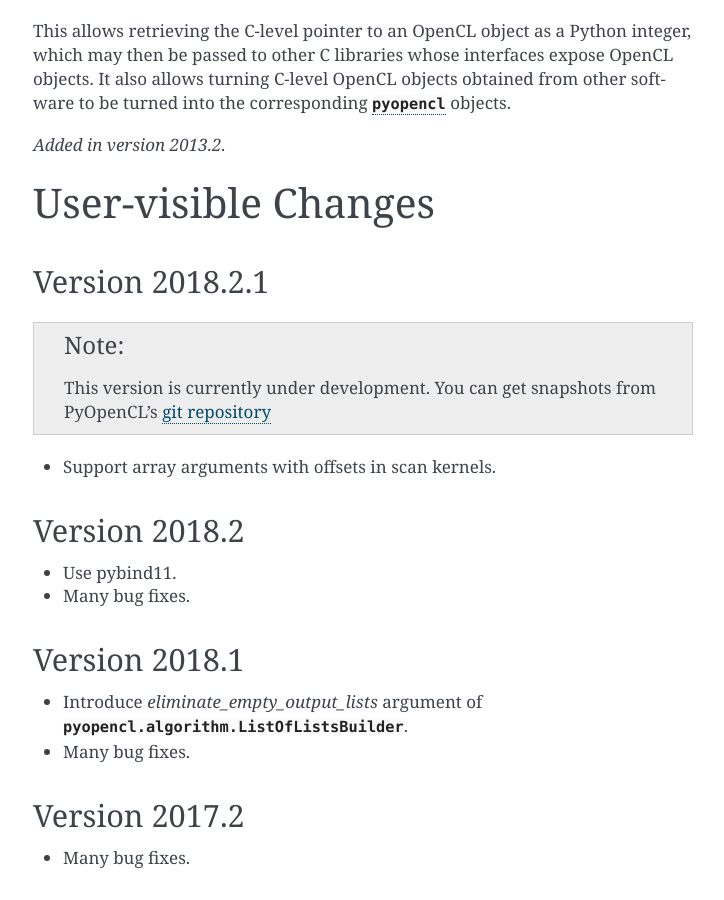
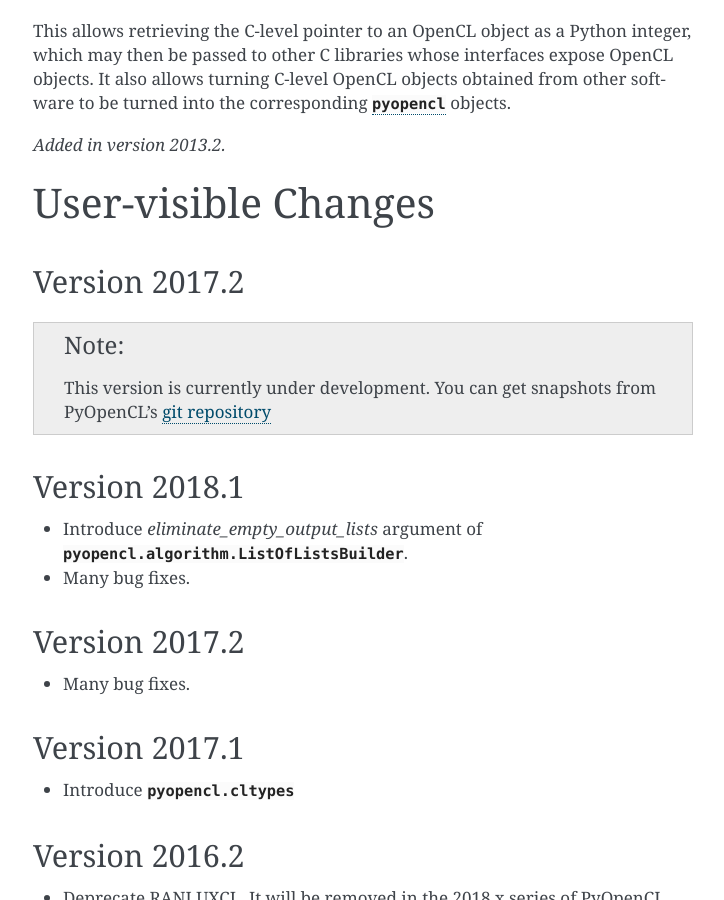
Before and after one commit to inducer/pyopencl, a Sphinx documentation site: the page built from doc/misc.rst, in a window 1280 px wide and 900 px high, scrolled down 4439 px. Shown: the whole window, without its empty margins (387-1111 px from the left). Built offline with Sphinx 7.4.7, drawn with Linux system fonts in a browser that asks for light colours; some of the changed text lies outside the part shown.

Commit message:
Revert "Update history"
This reverts commit ea24cc5191a03818bb3e5457e0dcfe89c01a51a2.

```diff
--- a/doc/misc.rst
+++ b/doc/misc.rst
@@ -209,21 +209,13 @@ other software to be turned into the corresponding :mod:`pyopencl` objects.
 User-visible Changes
 ====================
 
-Version 2018.2.1
-----------------
+Version 2017.2
+--------------
 
 .. note::
 
     This version is currently under development. You can get snapshots from
     PyOpenCL's `git repository <https://github.com/inducer/pyopencl>`_
-
-* Support array arguments with offsets in scan kernels.
-
-Version 2018.2
---------------
-
-* Use pybind11.
-* Many bug fixes.
 
 Version 2018.1
 --------------
```
